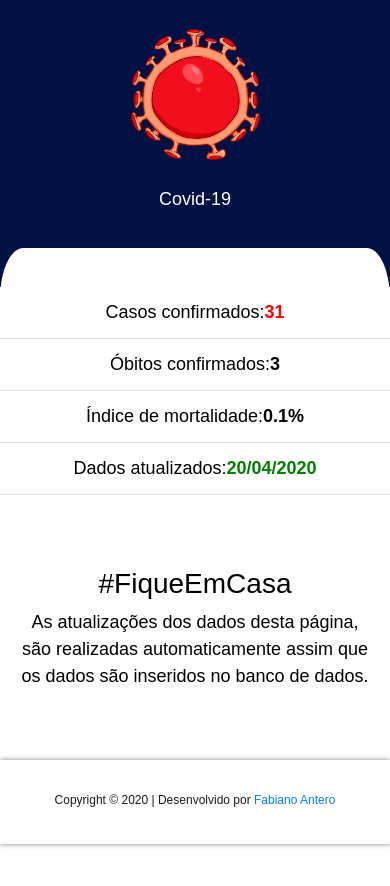
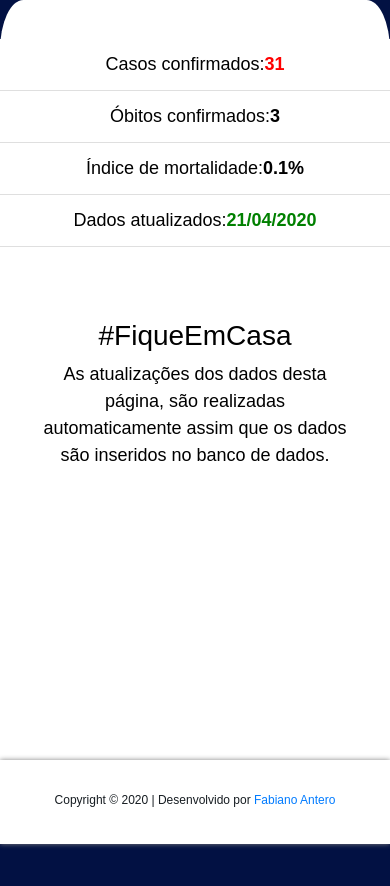
Before and after one commit to Fabiano-Antero/CovidST, a React (Create React App) app: page / in a window 390 px wide. Shown: the top 886 px of the page. After the commit the page ends 844 px from the top, so only its background shows below. Built offline with nearby package versions, Linux system fonts and the light colour scheme; no server answers.

Commit message:
segunda atualização

```diff
--- a/src/App.css
+++ b/src/App.css
@@ -91,7 +91,12 @@ a:visited {
 @media only screen and (min-width: 320px) and (max-width: 720px) {
 
   .bord-text{
-    padding: 0% 5% 10% 5% !important;
+    padding: 0% 10% 10% 10% !important;
+  }
+  .section0{
+    position: fixed;
+    top: 0px;
+    padding: 25mm 0mm 25mm 0mm;
   }
 
   footer {
@@ -135,7 +140,7 @@ a:visited {
     background-color: white;
     background-repeat: repeat;
     background-position: center;
-
+    top: 1001px;
     height: 100vh;
 
   }
--- a/src/App.js
+++ b/src/App.js
@@ -33,8 +33,8 @@ class List extends React.Component {
     return (
     <Fragment>
 
-      <section className="section0">
-        <Container fluid>
+      <section >
+        <Container className="section0" fluid>
           <Row>
             <Col sm={12} xs={12} md={12} lg={12} className="logo">
             </Col>
@@ -65,7 +65,7 @@ class List extends React.Component {
             </ListGroup.Item>
             <ListGroup.Item>Dados atualizados:
               <strong className="green">
-                20/04/2020
+                 21/04/2020
               </strong>
             </ListGroup.Item>
             <ListGroup.Item></ListGroup.Item>
```
